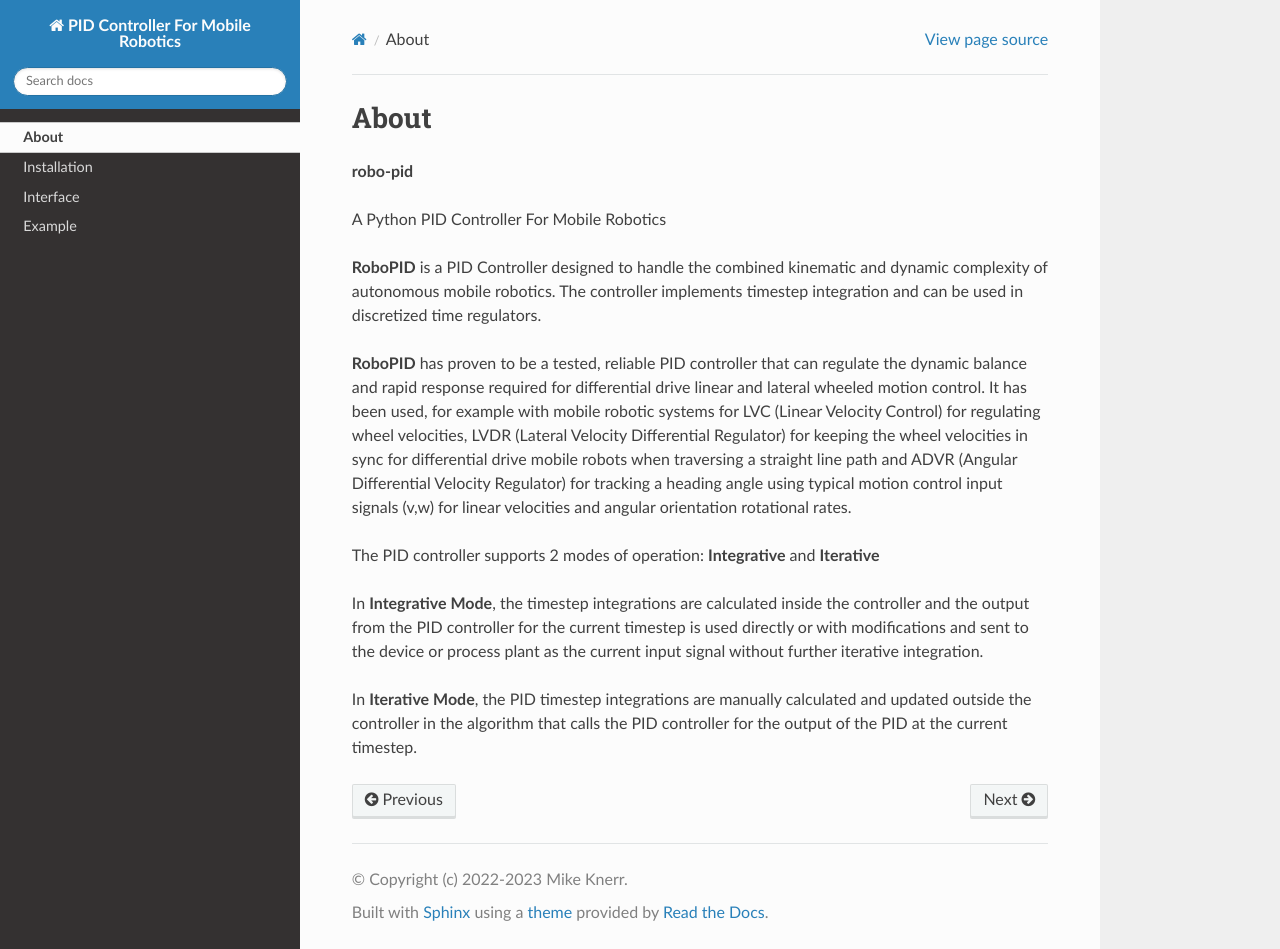
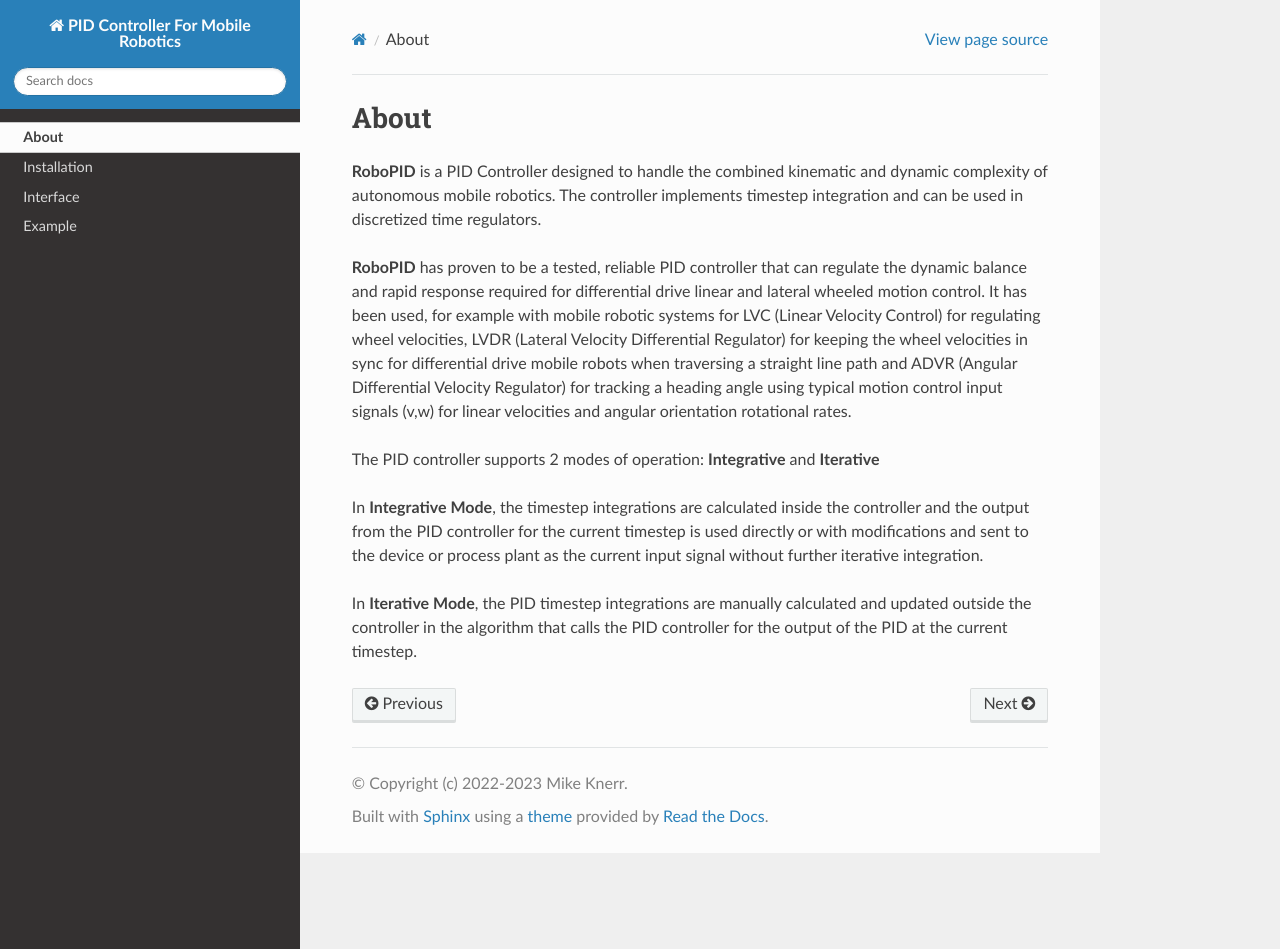
Before and after one commit to mkner/robo-pid, a Sphinx documentation site: the page built from docs/about.rst, in a window 1280 px wide and 949 px high. Built offline with Sphinx 7.4.7 and the Read the Docs theme 2.0.0, drawn with Linux system fonts in a browser that asks for light colours.

Commit message:
Update about.rst

```diff
--- a/docs/about.rst
+++ b/docs/about.rst
@@ -1,10 +1,6 @@
 
 About
 *****
-
-**robo-pid**
-
-A Python PID Controller For Mobile Robotics
 
 **RoboPID** is a PID Controller designed to handle the combined kinematic and dynamic complexity
 of autonomous mobile robotics. The controller implements timestep integration and can be used
```
